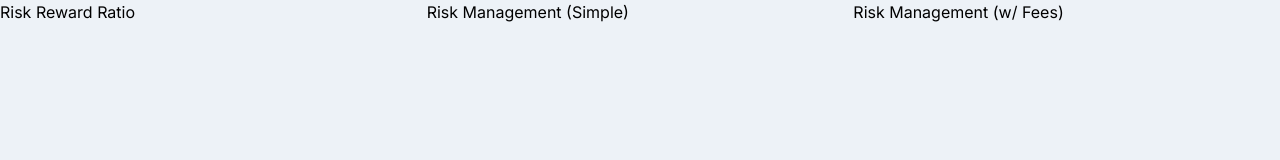
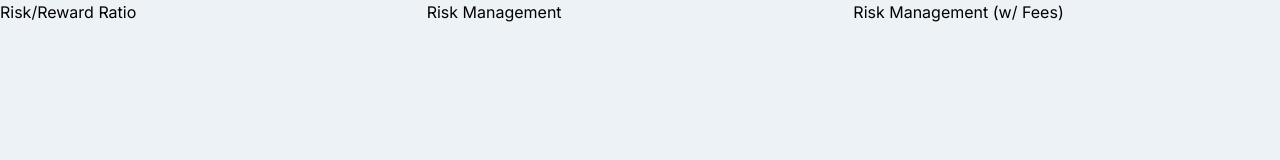
Before and after one commit to chammanganti/stock-trading-helper, a Svelte app: page / in a window 1280 px wide. Shown: the top 160 px of the page. Built offline with nearby package versions, Linux system fonts and the light colour scheme.

Commit message:
feat(src/constants.ts): update screen data

```diff
--- a/src/constants.ts
+++ b/src/constants.ts
@@ -6,15 +6,18 @@ const RISK_MANAGEMENT_W_FEES = "risk-mgmt-w-fees";
 const SCREENS: Screen[] = [
   {
     key: RISK_REWARD_RATIO,
-    title: "Risk Reward Ratio",
+    title: "Risk/Reward Ratio",
+    description: "Checks if risk/reward ratio is reasonable."
   },
   {
     key: RISK_MANAGEMENT_SIMPLE,
-    title: "Risk Management (Simple)",
+    title: "Risk Management",
+    description: "Calculates the amount of shares to buy."
   },
   {
     key: RISK_MANAGEMENT_W_FEES,
     title: "Risk Management (w/ Fees)",
+    description: "Calculates the amount of shares to buy when fees are included."
   },
 ];
 
```
